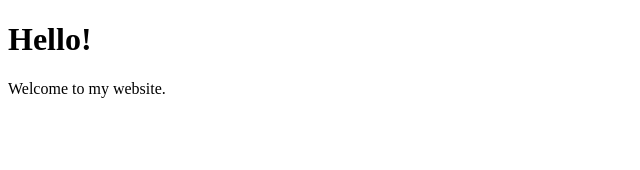
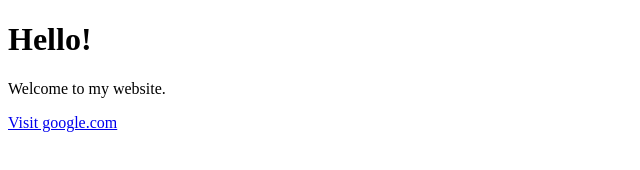
Before and after one commit to awemaydouble07/Awemay007, a plain HTML site: page index.html in a window 1280 px wide. Shown: the whole page, without its empty margins (0-640 px from the left). Drawn offline with Linux system fonts and the light colour scheme.

Commit message:
Add files via upload

```diff
--- a/index.html
+++ b/index.html
@@ -6,5 +6,6 @@
 <body>
     <h1>Hello!</h1>
     <p>Welcome to my website.</p>
-</body>
+    <a href ="https:www.google.com"
+>Visit google.com</a></a></body>
 </html>
```
